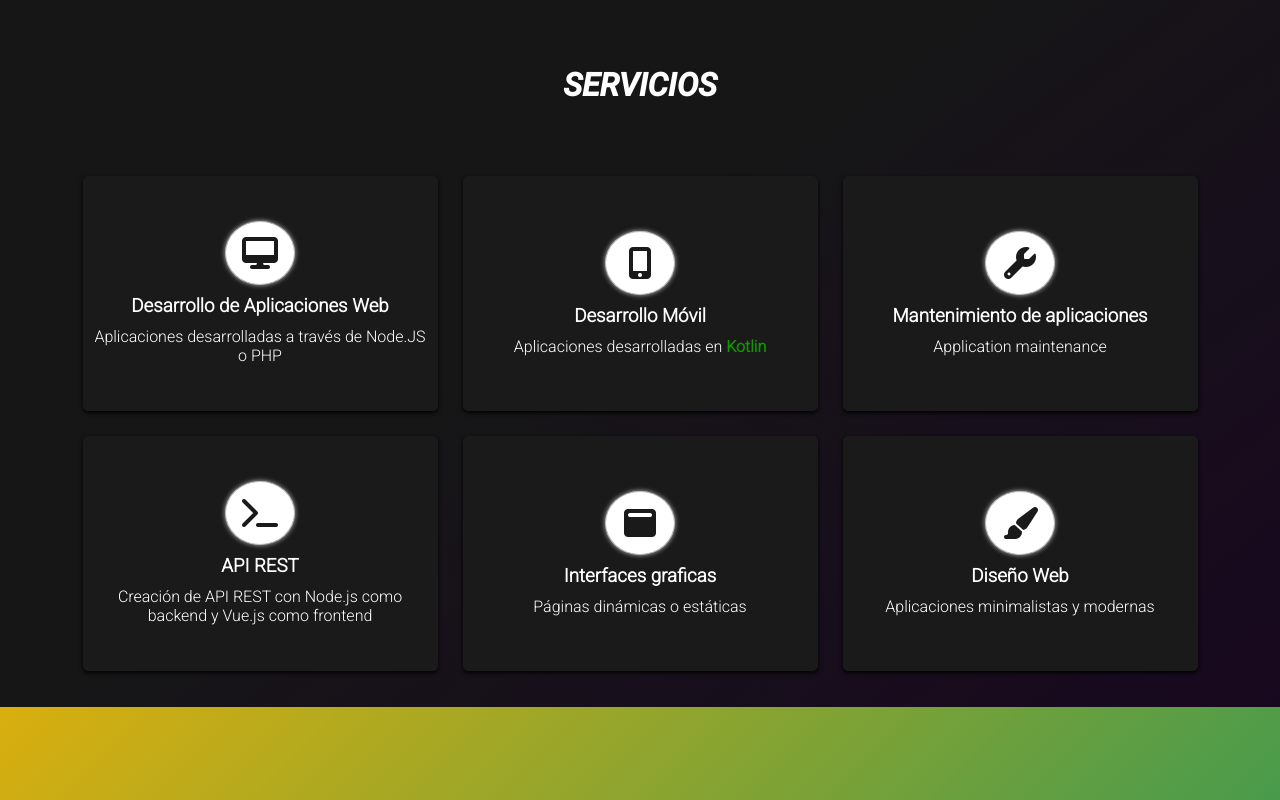
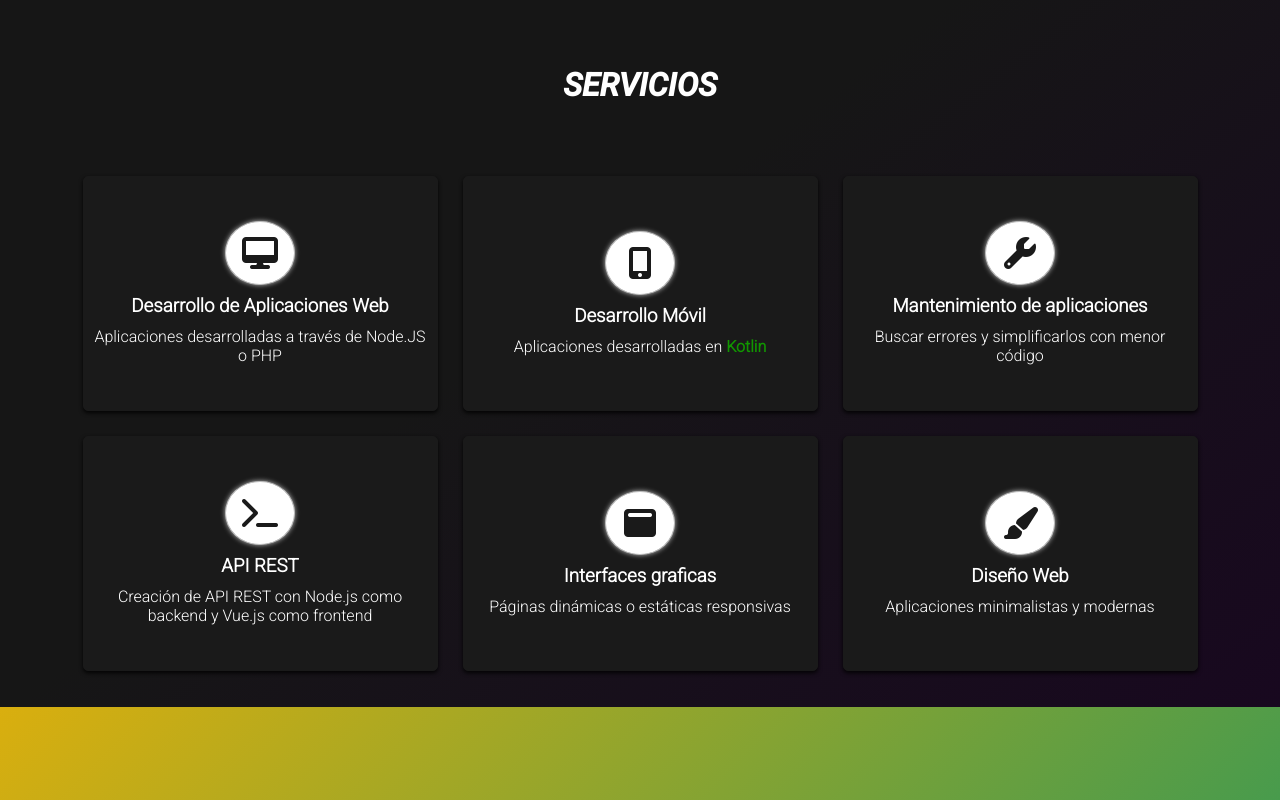
Before and after one commit to DavidLoera/davidloera.github.io, a plain HTML site: page index.html in a window 1280 px wide. Shown: the part 3149-3949 px from the top of the page. Drawn offline with nearby package versions, Linux system fonts and the light colour scheme.

Commit message:
Add files via upload

```diff
--- a/index.html
+++ b/index.html
@@ -291,7 +291,7 @@
               <div class="inner_service_box">
                 <i class="fas fa-wrench"></i>
                 <h3>Mantenimiento de aplicaciones</h3>
-                <p>Application maintenance</p>
+                <p>Buscar errores y simplificarlos con menor código</p>
               </div>
             </div>
 
@@ -307,7 +307,7 @@
               <div class="inner_service_box">
                 <i class="fas fa-window-maximize""></i>
                 <h3>Interfaces graficas</h3>
-                <p>Páginas dinámicas o estáticas</p>
+                <p>Páginas dinámicas o estáticas responsivas</p>
               </div>
             </div>
             <div class="service-box sb6">
```
